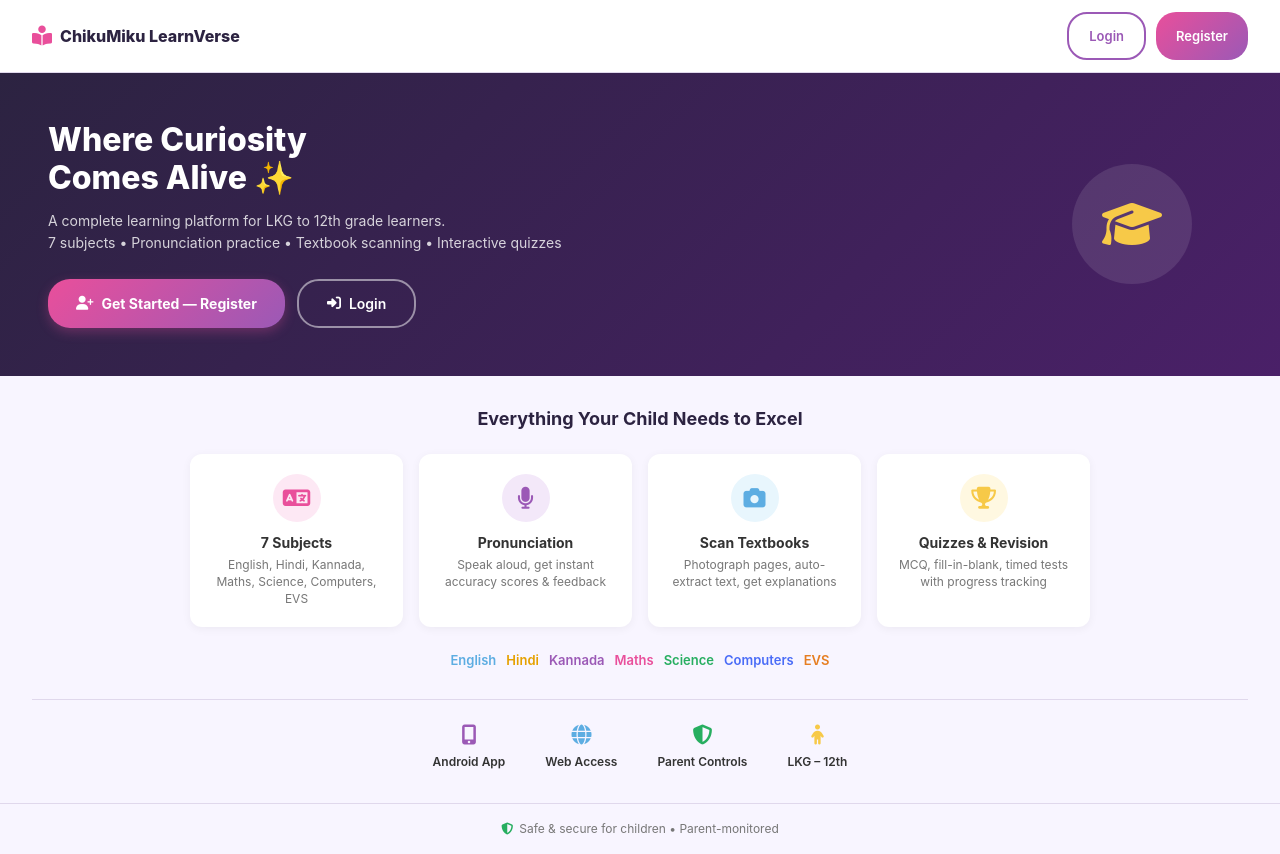
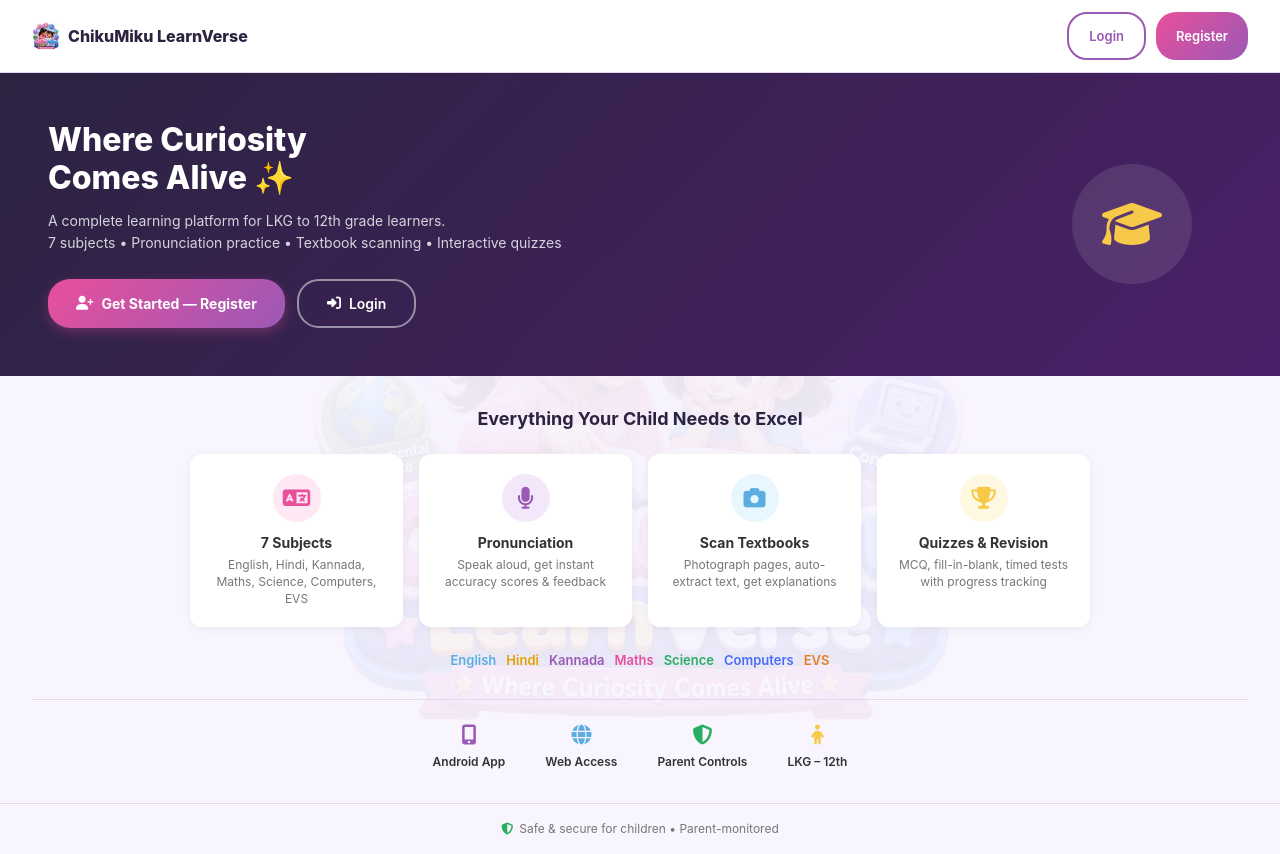
Before and after one commit to nayannilank/ChikuMiku-LearnVerse-AIDLC-KIRO, a React (Vite) app in the folder clients/web/: page / in a window 1280 px wide. Built offline with nearby package versions, Linux system fonts and the light colour scheme; no server answers.

Commit message:
Updated to use correct logo

```diff
--- a/clients/web/src/components/AppHeader.tsx
+++ b/clients/web/src/components/AppHeader.tsx
@@ -14,7 +14,7 @@ export function AppHeader() {
   return (
     <nav style={styles.navbar}>
       <div style={styles.navLogo} onClick={() => navigate('/')} role="button" tabIndex={0}>
-        <i className="fas fa-book-open-reader" style={{ color: theme.colors.pink, fontSize: 18, marginRight: 8 }} />
+        <img src="/logo.png" alt="ChikuMiku LearnVerse" style={{ height: 26, marginRight: 8 }} />
         <span style={styles.navLogoText}>ChikuMiku LearnVerse</span>
       </div>
       <div style={styles.navRight}>
--- a/clients/web/src/pages/LandingPage.tsx
+++ b/clients/web/src/pages/LandingPage.tsx
@@ -36,10 +36,15 @@ export function LandingPage() {
 
   return (
     <div style={styles.page}>
+      {/* Background watermark logo */}
+      <div style={styles.watermark} aria-hidden="true">
+        <img src="/logo.png" alt="" style={{ width: '100%', height: '100%', objectFit: 'contain' }} />
+      </div>
+
       {/* ─── Navbar ─── */}
       <nav style={styles.navbar}>
         <div style={styles.navLogo}>
-          <i className="fas fa-book-open-reader" style={{ color: theme.colors.pink, fontSize: 20, marginRight: 8 }} />
+          <img src="/logo.png" alt="ChikuMiku LearnVerse" style={{ height: 28, marginRight: 8 }} />
           <span style={styles.navLogoText}>ChikuMiku LearnVerse</span>
         </div>
         <div style={styles.navButtons}>
@@ -123,6 +128,21 @@ const styles: Record<string, React.CSSProperties> = {
     minHeight: '100vh',
     display: 'flex',
     flexDirection: 'column',
+    position: 'relative' as const,
+    overflow: 'hidden' as const,
+  },
+
+  /* Watermark */
+  watermark: {
+    position: 'fixed' as const,
+    top: '50%',
+    left: '50%',
+    transform: 'translate(-50%, -50%)',
+    width: '70%',
+    maxWidth: 700,
+    opacity: 0.06,
+    pointerEvents: 'none' as const,
+    zIndex: 0,
   },
 
   /* Navbar */
@@ -133,6 +153,8 @@ const styles: Record<string, React.CSSProperties> = {
     padding: '12px 32px',
     backgroundColor: theme.colors.white,
     borderBottom: `1px solid ${theme.colors.border}`,
+    position: 'relative' as const,
+    zIndex: 1,
   },
   navLogo: { display: 'flex', alignItems: 'center' },
   navLogoText: { fontSize: 16, fontWeight: '800' as const, color: theme.colors.dark },
@@ -167,6 +189,7 @@ const styles: Record<string, React.CSSProperties> = {
     minHeight: 280,
     position: 'relative' as const,
     overflow: 'hidden' as const,
+    zIndex: 1,
   },
   heroContent: { flex: 1, paddingRight: 32, zIndex: 1 },
   heroTitle: {
@@ -222,7 +245,7 @@ const styles: Record<string, React.CSSProperties> = {
   },
 
   /* Features */
-  featuresSection: { padding: '32px 32px', textAlign: 'center' as const, flex: 1 },
+  featuresSection: { padding: '32px 32px', textAlign: 'center' as const, flex: 1, position: 'relative' as const, zIndex: 1 },
   sectionTitle: {
     fontSize: 18,
     fontWeight: '700' as const,
--- a/clients/web/src/pages/LoginPage.tsx
+++ b/clients/web/src/pages/LoginPage.tsx
@@ -70,7 +70,7 @@ export function LoginPage() {
       {/* Left branding panel */}
       <div style={styles.leftPanel}>
         <div style={styles.brandIcon}>
-          <i className="fas fa-book-open-reader" style={{ fontSize: 28, color: '#fff' }} />
+          <img src="/logo.png" alt="ChikuMiku LearnVerse" style={{ width: 48, height: 48, objectFit: 'contain' }} />
         </div>
         <div style={styles.brandTitle}>ChikuMiku LearnVerse</div>
         <div style={styles.brandTagline}>Where Curiosity Comes Alive ✨</div>
```
Also changed, not shown: clients/web/public/logo.png (added).
